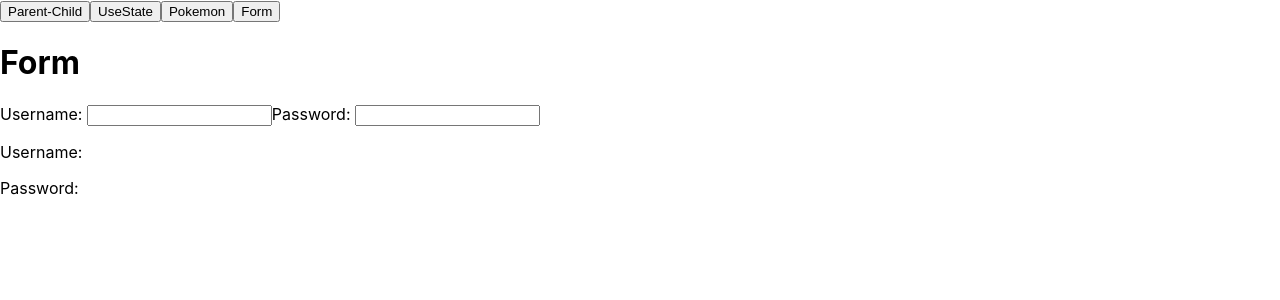
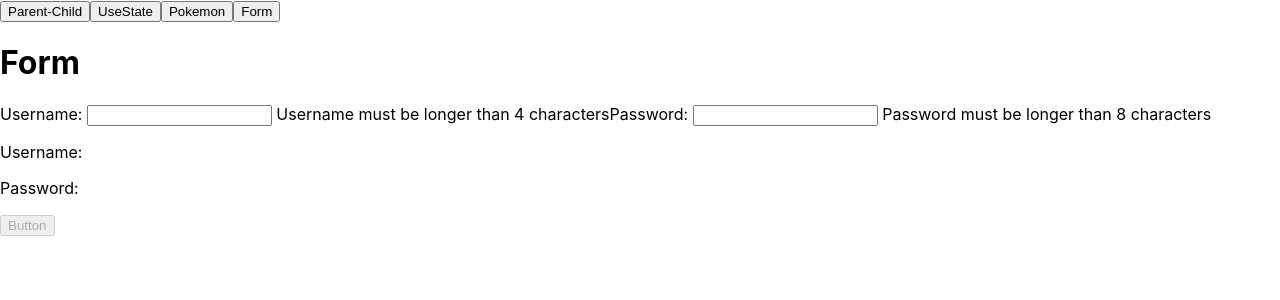
Before and after one commit to daikianjiki/ReactPractice, a React (Create React App) app: page /form in a window 1280 px wide. Shown: the top 300 px of the page. Built offline with nearby package versions, Linux system fonts and the light colour scheme.

Commit message:
added minor validations

```diff
--- a/src/components/form.tsx
+++ b/src/components/form.tsx
@@ -4,12 +4,19 @@ export default function Form() {
 
     const [username, setUsername] = useState("")
     const [password, setPassword] = useState("")
+    const [isDisabled, setDisabled] = useState(false)
 
     function onChange(e: ChangeEvent<HTMLInputElement>) {
 
         if (e.target.name === "username") {
             setUsername(e.target.value)
+            if (e.target.value.length > 4) {
+                setDisabled(true)
+            } else {
+                setDisabled(false)
+            }
         } else if (e.target.name === "password") {
+            if (e.target.value.length > 8)
             setPassword(e.target.value)
         }
     }
@@ -17,13 +24,14 @@ export default function Form() {
         <>
             <h1>Form</h1>
             <label>Username: </label>
-            <input type="text" name="username" onChange={onChange}/>
+            <input type="text" name="username" onChange={onChange}/> <span> Username must be longer than 4 characters</span>
             <label>Password: </label>
-            <input type="text" name="password" onChange={onChange}/>
+            <input type="text" name="password" onChange={onChange}/> <span> Password must be longer than 8 characters</span>
 
             <p>Username: {username}</p>
             <p>Password: {password}</p>
+
+            <button disabled={!isDisabled}>Button</button>
         </>
     )
-
 }
```
